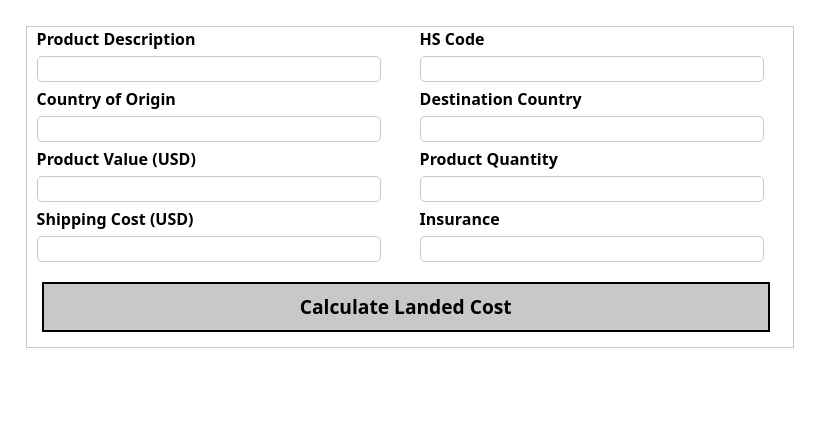
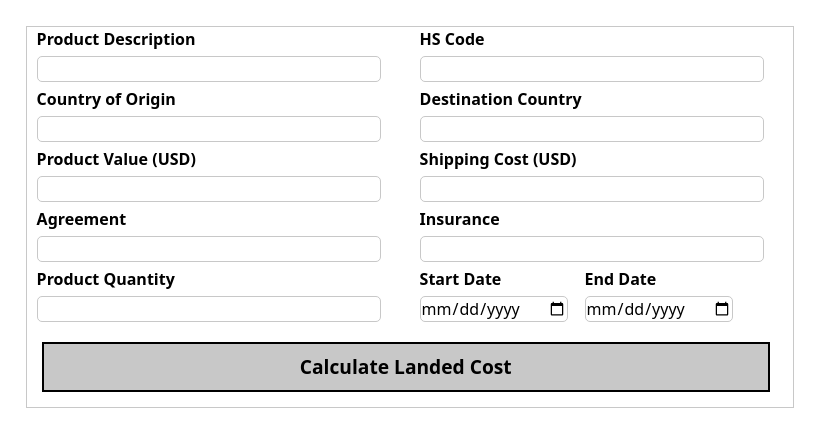
Before and after one commit to Marshmallow-Pikachu/CSD203-G3T1, a React (Vite) app in the folder frontend/: page /calculator in a window 1280 px wide. Shown: the top 430 px of the page, without its empty margins (0-831 px from the left). Built offline with nearby package versions, Linux system fonts and the light colour scheme.

Commit message:
Tweaked the calculator fields

```diff
--- a/frontend/src/components/InputField.tsx
+++ b/frontend/src/components/InputField.tsx
@@ -4,9 +4,9 @@ import {input} from "react-dom";
 
 export default function InputField({label, name, type}: {label: string, name: string, type: string}) {
     return (
-        <>
+        <div>
             <p className="input-label">{label}</p>
             <input name={name} type={type} />
-        </>
+        </div>
     )
 }
--- a/frontend/src/pages/Calculator.tsx
+++ b/frontend/src/pages/Calculator.tsx
@@ -9,15 +9,20 @@ export default function Calculator(){
                 <div className="container-row">
                     <div className="child">
                         <InputField label="Product Description" name="product_description" type="" />
-                        <InputField label="Country of Origin" name="country_of_origin" type="" />
+                        <InputField label="Country of Origin" name="" type="" />
                         <InputField label="Product Value (USD)" name="product_value" type="number" />
-                        <InputField label="Shipping Cost (USD)" name="shipping_cost" type="number" />
+                        <InputField label="Agreement" name="agreement" type="number" />
+                        <InputField label="Product Quantity" name="product_quantity" type="number" />
                     </div>
                     <div className="child">
                         <InputField label="HS Code" name="hs_code" type="number" />
                         <InputField label="Destination Country" name="destination_country" type="" />
-                        <InputField label="Product Quantity" name="product_quantity" type="number" />
+                        <InputField label="Shipping Cost (USD)" name="shipping_cost" type="number" />
                         <InputField label="Insurance" name="insurance" type="number" />
+                        <div className="container-row">
+                            <InputField label="Start Date" name="start_date" type="date"/>
+                            <InputField label="End Date" name="end_date" type="date" />
+                        </div>
                     </div>
                 </div>
                 <button type="submit">Calculate Landed Cost</button>
```
